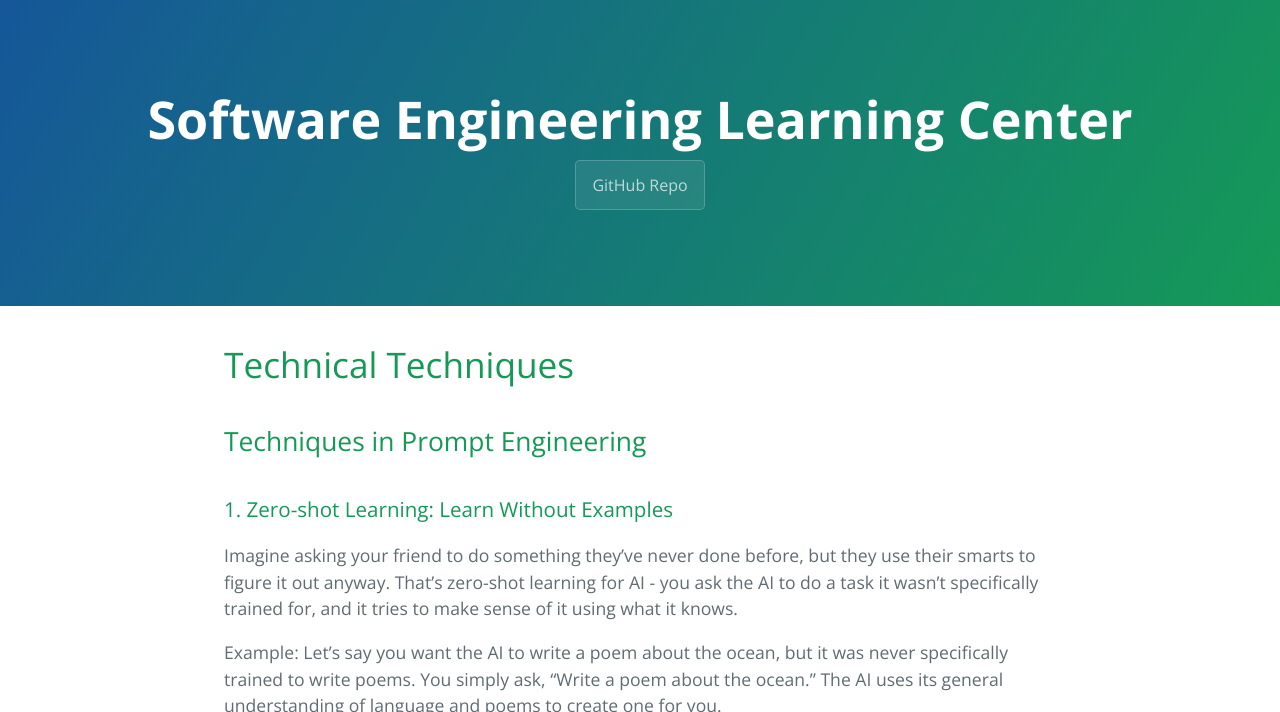
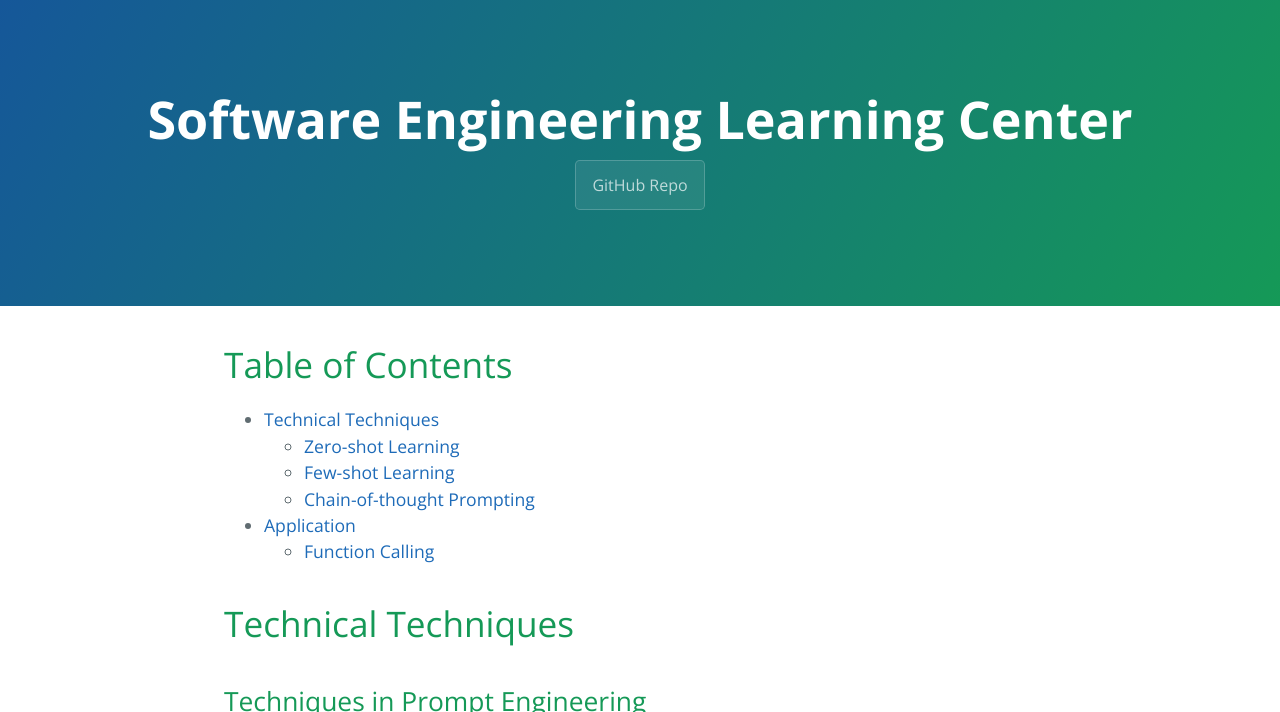
Before and after one commit to learning-software-engineering/learning-software-engineering.github.io, a Jekyll site: the page built from Topics/Software_Tools/PromptEngineering.md, in a window 1280 px wide and 900 px high, cut to the strip 0-712 px from the top of the window. Built offline with Jekyll 4.4.1, drawn with Linux system fonts in a browser that asks for light colours; our own code applies the rules of GitHub Pages for plain Markdown files.

Commit message:
Update PromptEngineering.md
Added Table of Contents for Technical Part and Application Part

```diff
--- a/Topics/Software_Tools/PromptEngineering.md
+++ b/Topics/Software_Tools/PromptEngineering.md
@@ -1,6 +1,16 @@
+# Table of Contents
+- [Technical Techniques](#techinical-techniques)
+  - [Zero-shot Learning](zero-shot-learning)
+  - [Few-shot Learning](few-shot-learning)
+  - [Chain-of-thought Prompting](chain-prompting)
+- [Application](#application)
+  - [Function Calling](function-calling)
+
+<a id="techinical-techniques"></a>
 # Technical Techniques
 ## Techniques in Prompt Engineering
 
+<a id="zero-shot-learning"></a>
 ### 1. Zero-shot Learning: Learn Without Examples
 
 Imagine asking your friend to do something they've never done before, but they use their smarts to figure it out anyway. That's zero-shot learning for AI - you ask the AI to do a task it wasn't specifically trained for, and it tries to make sense of it using what it knows.
@@ -13,7 +23,7 @@
 - Be clear and precise in your prompt. Since the model has no examples to learn from in this context, clarity in task description is crucial.
 - Incorporate relevant keywords or concepts related to the task to help the model understand the context.
 
-
+<a id="few-shot-learning"></a>
 ### 2. Few-shot Learning: Learning with a Few Examples
 
 This is like showing your friend a few pictures of cakes you like before asking them to bake one for you. By giving the AI a few examples of what you want, you help it understand exactly what you're looking for.
@@ -29,6 +39,7 @@
 - Select your examples carefully. They should be representative of the task and closely match the desired output format or context.
 - Limit the number of examples to avoid overwhelming the model or biasing the response too heavily towards the examples given.
 
+<a id="chain-prompting"></a>
 ### 3. Chain-of-thought Prompting: Solving Step by Step
 
 Think of a time when you solved a problem by talking through it step by step. Chain-of-thought prompting is when you guide the AI through a task by breaking it down into smaller, manageable steps. It helps the AI think through complex issues more clearly.
@@ -49,8 +60,9 @@
 - Encourage the model to explicitly state its reasoning at each step, which not only clarifies the thought process but also helps in identifying any logical errors.
 - Adjust the complexity of the steps based on the task's difficulty and the model's capabilities.
 
-
+<a id="application"></a>
 # Applications
+<a id="function-calling"></a>
 ## Function Calling
 ### Function Calling with LLMs
 
```
